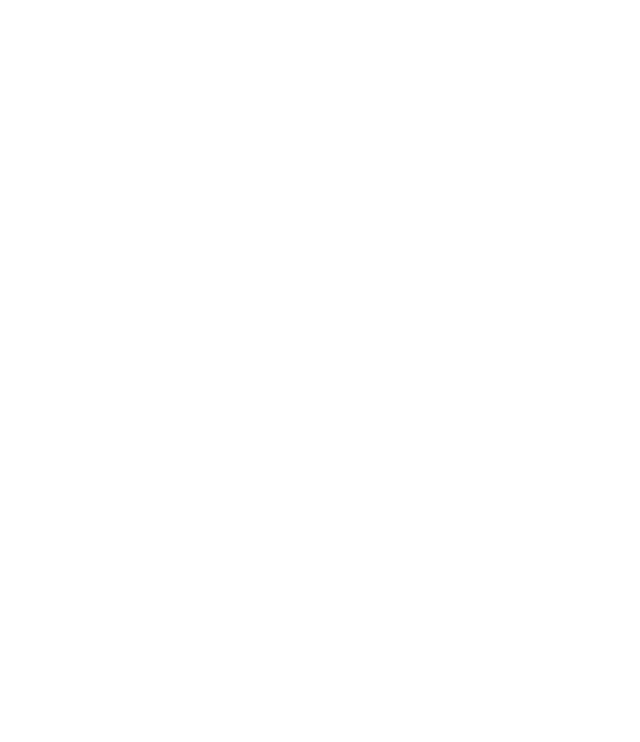
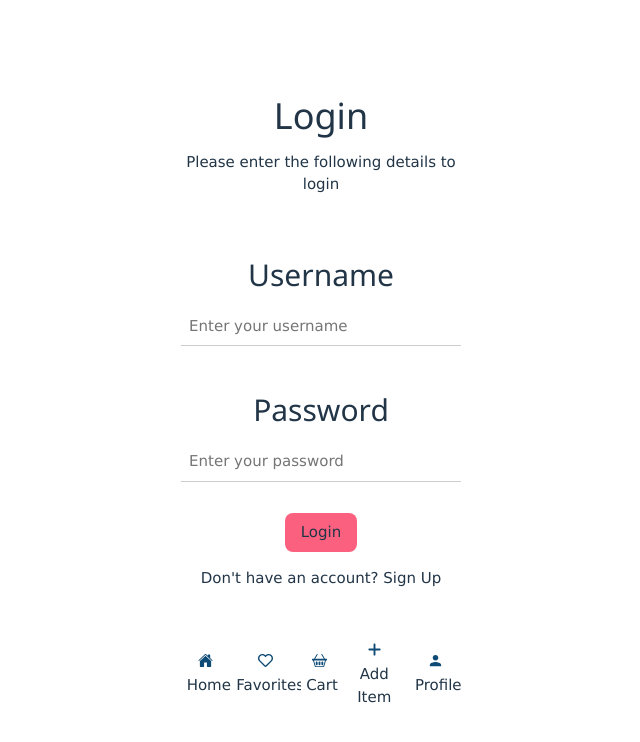
Before and after one commit to zibusisojnduna/Assessment, a React (Vite) app in the folder client/: page /login in a window 1280 px wide. Before the commit this address had no page. Shown: the top 742 px of the page, without its empty margins (319-959 px from the left). Built offline with nearby package versions, Linux system fonts and the light colour scheme.

Commit message:
feat login.jsx, signup.jsx added

```diff
--- a/client/components/nav.jsx
+++ b/client/components/nav.jsx
@@ -8,9 +8,9 @@
   return (
 <div className="w3-bar" style={{backgroundColor:"white", display:"flex", padding:"5%", justifyContent:"space-around", alignItems:"center",}}>
       <a href="/" className="w3-bar-item w3-button w3-mobile" style={{padding:"2%", textAlign:"center"}}><IoHome style={{color:"#0d4a75"}}/><br></br>Home</a><br></br>
-      <a href="/accommodations" className="w3-bar-item w3-button w3-mobile" style={{padding:"2%", textAlign:"center"}}><FaRegHeart style={{color:"#0d4a75"}}/><br></br>Accommodation</a>
-      <a href="/login" className="w3-bar-item w3-button w3-mobile" style={{padding:"2%", textAlign:"center"}}><BsBasket2 style={{color:"#0d4a75"}}/><br></br>Login</a>
-      <a href="/signup" className="w3-bar-item w3-button w3-mobile" style={{padding:"2%", textAlign:"center"}}><FaPlus style={{color:"#0d4a75"}}/><br></br>Sign Up</a>
+      <a href="/accommodations" className="w3-bar-item w3-button w3-mobile" style={{padding:"2%", textAlign:"center"}}><FaRegHeart style={{color:"#0d4a75"}}/><br></br>Favorites</a>
+      <a href="/login" className="w3-bar-item w3-button w3-mobile" style={{padding:"2%", textAlign:"center"}}><BsBasket2 style={{color:"#0d4a75"}}/><br></br>Cart</a>
+      <a href="/signup" className="w3-bar-item w3-button w3-mobile" style={{padding:"2%", textAlign:"center"}}><FaPlus style={{color:"#0d4a75"}}/><br></br>Add Item</a>
       <a href="/profile" className="w3-bar-item w3-button w3-mobile" style={{padding:"2%", textAlign:"center"}}><IoMdPerson style={{color:"#0d4a75"}}/><br></br>Profile</a>
     </div>  )
 }
--- a/client/pages/landing.jsx
+++ b/client/pages/landing.jsx
@@ -5,14 +5,14 @@
 
 export default function Landing() {
   return (
-    <section>
+    <section style={{display:"flex", justifyContent:"center", alignItems:"center", flexDirection:"column", margin:"5%"}}>
         <div style={{display:"flex", justifyContent:"center", alignItems:"center", flexDirection:"column"}}>
             <h1>Welcome to LitsIt!</h1>
             <p>From shoes to clothes, LitsIt is the best place to buy and sell your favorite items.</p>
-            <button className='w3-button' style={{color:"#fb607f"}}><Link to="/">Login</Link></button>
+            <button className='w3-button' style={{backgroundColor:"#fb607f"}}><Link to="/login">Login</Link></button>
             </div>
 
-            <div style={{backgroundImage:`url(${require('../src/assets/marcus-loke-xXJ6utyoSw0-unsplash.jpg')})`, backgroundSize:"cover", backgroundPosition:"center", height:"100vh", width:"100vw", display:"flex", justifyContent:"center", alignItems:"center"}}>
+            <div style={{backgroundImage:`url(${require('../src/assets/marcus-loke-xXJ6utyoSw0-unsplash.jpg')})`, backgroundSize:"cover", backgroundPosition:"center", height:"100vh", width:"100vw", display:"flex", justifyContent:"center", alignItems:"center", margin:"5%"}}>
 
             </div>
     </section>
--- /dev/null
+++ b/client/pages/login.jsx
@@ -0,0 +1,30 @@
+import React from 'react'
+import "../src/assets/w3.css"
+import { Link } from 'react-router-dom'
+
+export default function Login() {
+  return (
+    <section>
+        <div style={{padding:"5%"}}>
+            <h1>Login</h1>
+            <p>Please enter the following details to login</p>
+        </div>
+
+        <div style={{padding:"5%"}}>
+            <h2>Username</h2>
+            <input className='w3-input' type="text" placeholder="Enter your username"/>
+        </div>
+
+        <div style={{padding:"5%"}}>
+            <h2>Password</h2>
+            <input className='w3-input' type="password" placeholder="Enter your password"/>
+        </div>
+
+        <div style={{padding:"5%"}}>
+            <button className='w3-button' style={{backgroundColor:"#fb607f"}}>Login</button>
+            <p>Don't have an account? <Link to="/signup">Sign Up</Link></p>
+        </div>
+
+    </section>
+  )
+}
--- /dev/null
+++ b/client/pages/signUp.jsx
@@ -0,0 +1,7 @@
+import React from 'react'
+
+export default function SignUp() {
+  return (
+    <div>SignUp</div>
+  )
+}
--- a/client/src/App.jsx
+++ b/client/src/App.jsx
@@ -5,6 +5,8 @@
 import { BrowserRouter, Routes, Route } from 'react-router-dom'
 import Landing from '../pages/landing'
 import Layout from '../pages/layout'
+import Login from '../pages/login'
+import SignUp from '../pages/signUp'
 
 function App() {
 
@@ -13,6 +15,8 @@
         <Routes>
           <Route path="/" element={<Layout />}>
             <Route index element={<Landing />} />
+            <Route path='login' element={<Login />} />
+            <Route path='signup' element={<SignUp />} />
           </Route>
         </Routes>
       </BrowserRouter>
```
